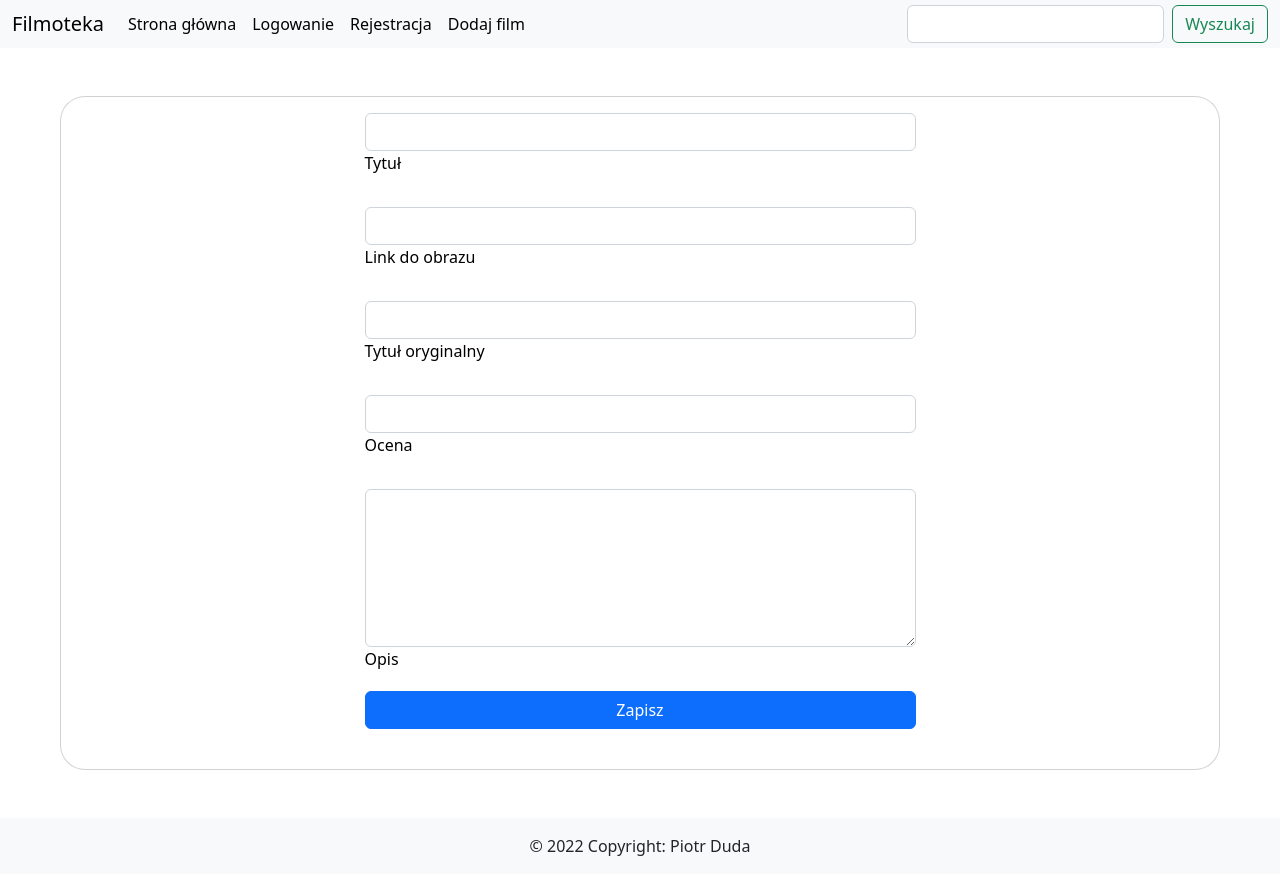
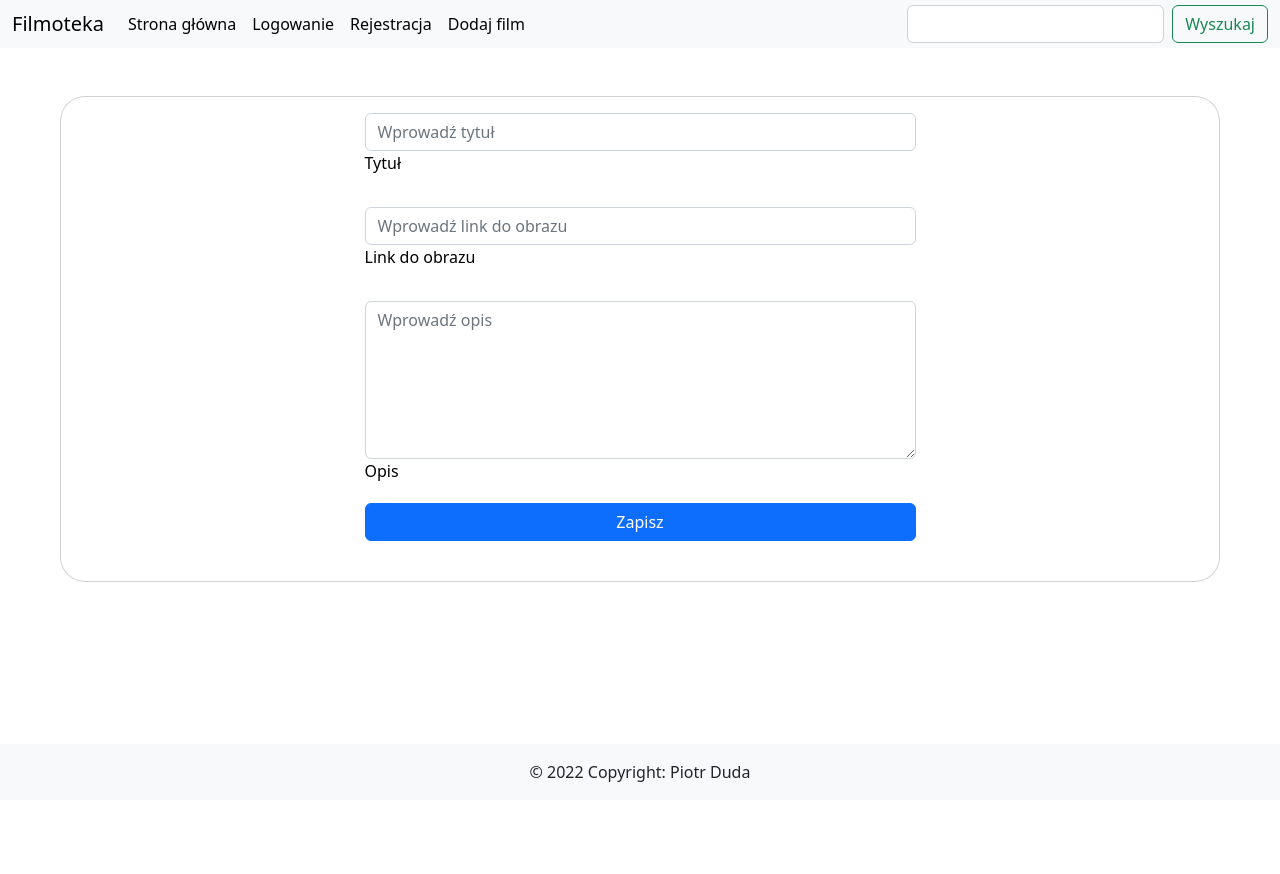
Before and after one commit to Peter022000/pr_projekt, a React (Create React App) app: page /add in a window 1280 px wide. After the commit the page ends 800 px from the top, so only its background shows below. Built offline with nearby package versions, Linux system fonts and the light colour scheme.

Commit message:
Add movie

```diff
--- a/src/components/AddMovie.jsx
+++ b/src/components/AddMovie.jsx
@@ -1,4 +1,4 @@
-import React from 'react';
+import React, {useState} from 'react';
 import '../App.css';
 import Footer from "./Footer";
 import {
@@ -9,9 +9,68 @@ import {
 }
     from 'mdb-react-ui-kit';
 import Button from "react-bootstrap/Button";
+import {useNavigate} from "react-router-dom";
 
 
 const AddMovie = (props) => {
+
+    const [title, setTitle] = useState('');
+    const [titlePlaceHolder, setTitlePlaceHolder] = useState('Wprowadź tytuł');
+    const [image, setImage] = useState('');
+    const [imagePlaceHolder, setImagePlaceHolder] = useState('Wprowadź link do obrazu');
+    const [description, setDescription] = useState('');
+    const [descriptionPlaceHolder, setDescriptionPlaceHolder] = useState('Wprowadź opis');
+
+    const navigate = useNavigate();
+
+    const validate = () => {
+        let status = true;
+        if (title === '') {
+            alert("Wprowadź tytuł!")
+            status = false;
+        } else if (image === '') {
+            alert("Wprowadź link do obrazu!")
+            status = false;
+        } else if (description === '') {
+            alert("Wprowadź opis!")
+            status = false;
+        }
+
+        return status;
+    }
+
+    const send = async () => {
+
+        const options = {
+            method: 'POST',
+            headers: {
+                Accept: 'application/json',
+                'Content-Type': 'application/json',
+            },
+            body: JSON.stringify({
+                title: title,
+                image: image,
+                content: description
+            })
+        }
+
+        await fetch('https://at.usermd.net/api/movies', options)
+            .then(response => {
+                if (response.ok) {
+                    alert("Dodano film");
+                    navigate("/");
+                } else {
+                    response.text().then(r => alert(r))
+                }
+            })
+            .catch(error => console.log( error ));
+    }
+
+    const addMovie = () => {
+        if(validate()){
+            send().then(r => {});
+        }
+    }
 
     return (
         <div className="page-container">
@@ -21,12 +80,10 @@ const AddMovie = (props) => {
                         <MDBCardBody>
                             <MDBRow style={{justifyContent: "center", alignItems: "center", alignContent: "center"}}>
                                 <MDBCol md='10' lg='6' className='d-flex flex-column'>
-                                    <MDBInput wrapperClass='mb-4' label='Tytuł' id='form1' type='text'/>
-                                    <MDBInput wrapperClass='mb-4' label='Link do obrazu' id='form1' type='text'/>
-                                    <MDBInput wrapperClass='mb-4' label='Tytuł oryginalny' id='form2' type='text'/>
-                                    <MDBInput wrapperClass='mb-4' label='Ocena' id='form2' type='number'/>
-                                    <MDBTextArea label='Opis' rows={6}></MDBTextArea>
-                                    <Button style={{marginTop: 12}} className="mb-4">Zapisz</Button>
+                                    <MDBInput placeholder={titlePlaceHolder} value={title} onChange={e => setTitle(e.target.value)} wrapperClass='mb-4'  label='Tytuł' id='form1' type='text'/>
+                                    <MDBInput placeholder={imagePlaceHolder} value={image} onChange={e => setImage(e.target.value)} wrapperClass='mb-4' label='Link do obrazu' id='form1' type='text'/>
+                                    <MDBTextArea placeholder={descriptionPlaceHolder} value={description} onChange={e => setDescription(e.target.value)} label='Opis' rows={6}></MDBTextArea>
+                                    <Button style={{marginTop: 12}} onClick={() => addMovie()} className="mb-4">Zapisz</Button>
                                 </MDBCol>
                             </MDBRow>
                         </MDBCardBody>
```
